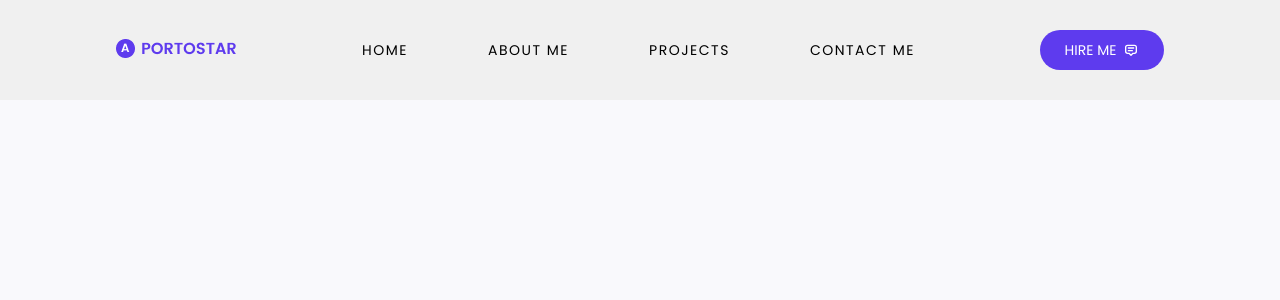
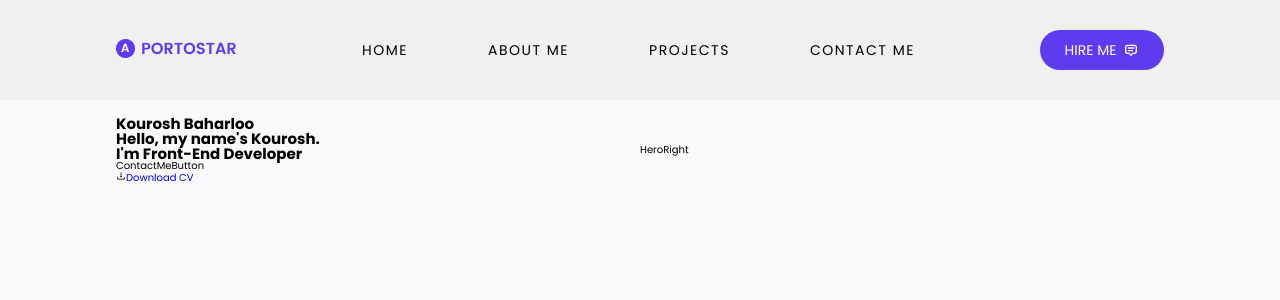
Before and after one commit to KouroshBhl/portfolio, a React (Create React App) app: page / in a window 1280 px wide. Shown: the top 300 px of the page. Built offline with nearby package versions, Linux system fonts and the light colour scheme; the HTML template or start-up script is replaced by a standard one.

Commit message:
start hero section

```diff
--- a/src/App.js
+++ b/src/App.js
@@ -1,10 +1,11 @@
 import styled from 'styled-components';
-import { Menu } from './components/index';
+import { Menu, Hero } from './components/index';
 
 function App() {
   return (
     <Container>
       <Menu></Menu>
+      <Hero />
     </Container>
   );
 }
--- /dev/null
+++ b/src/components/ContactMeButton.js
@@ -0,0 +1,7 @@
+import React from 'react';
+
+const ContactMeButton = () => {
+  return <div>ContactMeButton</div>;
+};
+
+export default ContactMeButton;
--- /dev/null
+++ b/src/components/Hero.js
@@ -0,0 +1,29 @@
+import React from 'react';
+import HeroLeft from './HeroLeft';
+import HeroRight from './HeroRight';
+import { styled } from 'styled-components';
+
+const Hero = () => {
+  return (
+    <Wrapper>
+      <div className='container'>
+        <HeroLeft />
+        <HeroRight />
+      </div>
+    </Wrapper>
+  );
+};
+
+const Wrapper = styled.section`
+  background-color: var(--main-bg-color);
+
+  .container {
+    display: grid;
+    grid-template-columns: 1fr 1fr;
+    justify-content: space-between;
+    align-items: center;
+    padding: 1.6rem 11.6rem;
+  }
+`;
+
+export default Hero;
--- /dev/null
+++ b/src/components/HeroLeft.js
@@ -0,0 +1,29 @@
+import React from 'react';
+import { styled } from 'styled-components';
+import ContactMeButton from './ContactMeButton';
+import { AiOutlineDownload } from 'react-icons/ai';
+
+const HeroLeft = () => {
+  return (
+    <Wrapper>
+      <h2>Kourosh Baharloo</h2>
+
+      <h1>
+        Hello, my name's Kourosh. <br /> I'm Front-End Developer
+      </h1>
+
+      <div className='hero__btn'>
+        <ContactMeButton />
+
+        <div className='download__CV'>
+          <AiOutlineDownload />
+          <a href='#'>Download CV</a>
+        </div>
+      </div>
+    </Wrapper>
+  );
+};
+
+const Wrapper = styled.div``;
+
+export default HeroLeft;
--- /dev/null
+++ b/src/components/HeroRight.js
@@ -0,0 +1,7 @@
+import React from 'react';
+
+const HeroRight = () => {
+  return <div>HeroRight</div>;
+};
+
+export default HeroRight;
--- a/src/components/index.js
+++ b/src/components/index.js
@@ -1,3 +1,4 @@
 import Menu from './Menu';
+import Hero from './Hero';
 
-export { Menu };
+export { Menu, Hero };
```
